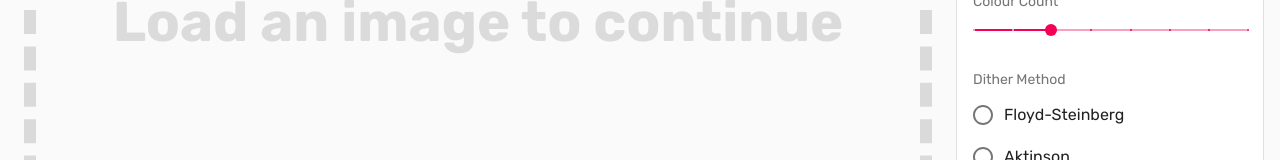
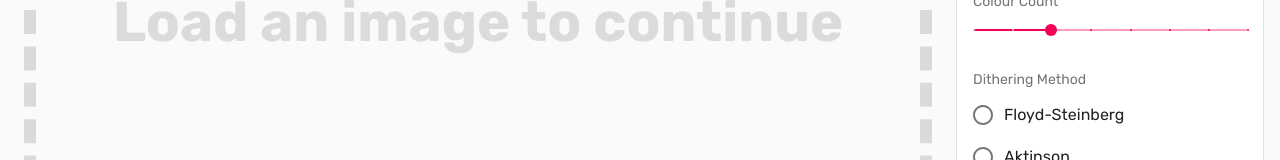
Before and after one commit to hack3ric/pixelate, a Next.js app: page / in a window 1280 px wide. Shown: the part 378-538 px from the top of the page. Built offline with nearby package versions, Linux system fonts and the light colour scheme.

Commit message:
"Dither Method" => "Dithering Method"

```diff
--- a/src/components/sidebar/Parameters.tsx
+++ b/src/components/sidebar/Parameters.tsx
@@ -57,7 +57,7 @@ export default function Parameters(props: ParametersProps) {
             marks={marks(8, 16, 24, 32, 40, 48, 56, 64)}
           />
           <RadioParameter<DitherMethod>
-            text="Dither Method"
+            text="Dithering Method"
             value={props.ditherMethod}
             onChange={props.onDitherMethodChange}
             labels={{
```
